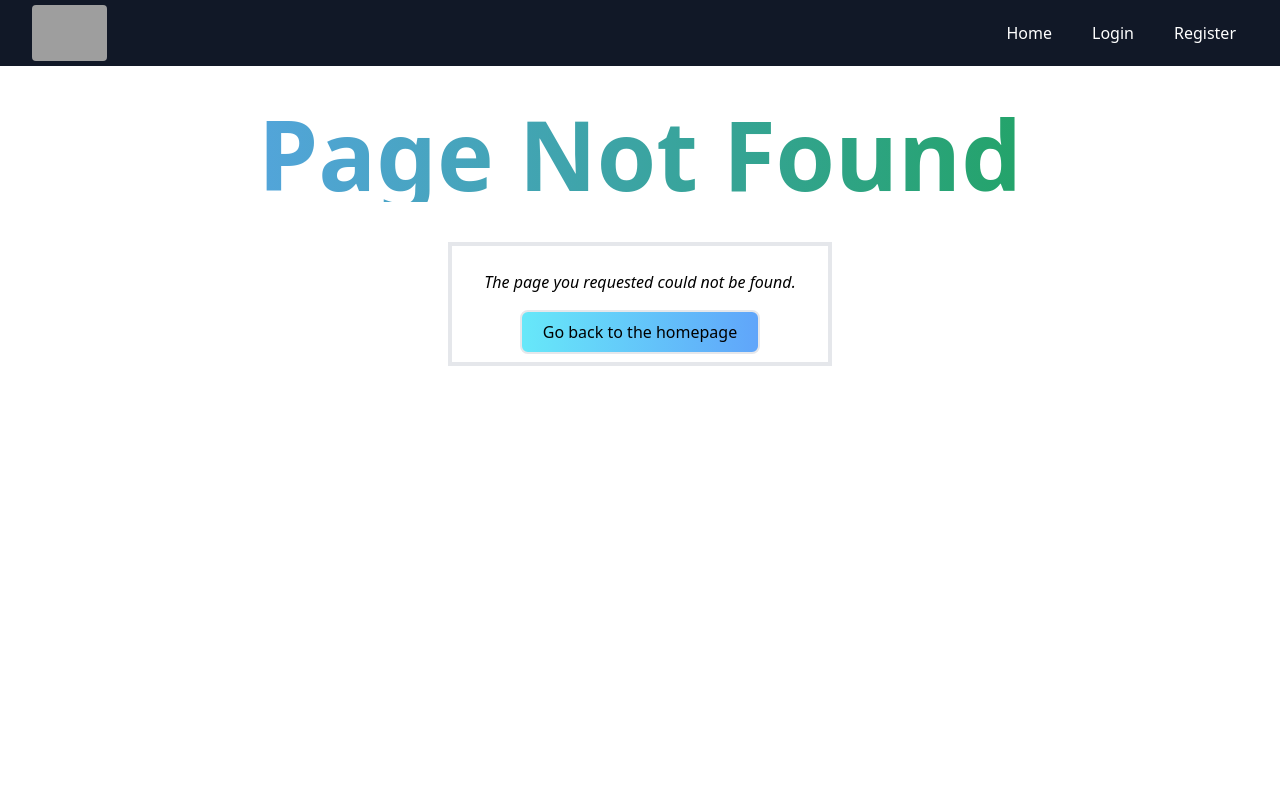
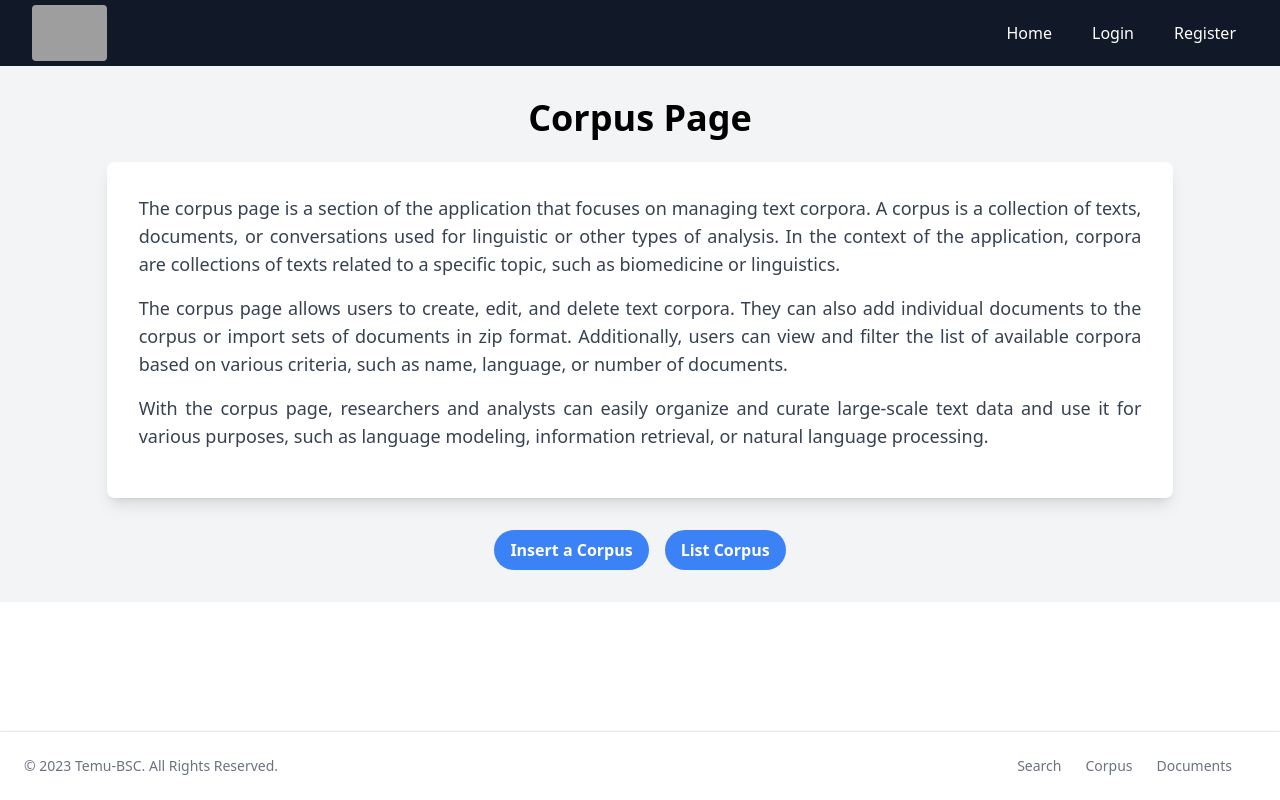
Before and after one commit to TeMU-BSC/BioTextMiner, a Next.js app in the folder frontend/next-project/: page /analyze in a window 1280 px wide. Before the commit this address had no page. Shown: the top 800 px of the page. Built offline with nearby package versions, Linux system fonts and the light colour scheme; grey boxes are pictures that could not be loaded.

Commit message:
Analyze page

```diff
--- a/frontend/next-project/src/components/Navbar.tsx
+++ b/frontend/next-project/src/components/Navbar.tsx
@@ -96,7 +96,7 @@ const NavBar = () => {
                   <Link href="/search" className="ml-4 px-3 py-2 rounded-md text-base font-medium">
                     Search
                   </Link>
-                  <Link href="/corpus" className="ml-4 px-3 py-2 rounded-md text-base font-medium">
+                  <Link href="/analyze" className="ml-4 px-3 py-2 rounded-md text-base font-medium">
                     Analyze
                   </Link>
                   {/* <Link href="/documents" className="ml-4 px-3 py-2 rounded-md text-base font-medium">
--- /dev/null
+++ b/frontend/next-project/src/pages/analyze.tsx
@@ -0,0 +1,77 @@
+/**
+ * @file corpus main page
+ * @author Siddique Muhammad
+ * @version 1.1
+ */
+
+/**
+ * @imports
+ * @Link from next/link
+ * @Layout layout component
+ */
+import Link from 'next/link';
+import Layout from '@/components/Layout';
+
+// Not used yet
+import { Card, CardContent, Typography } from '@mui/material';
+
+
+
+/**
+ * @const CorpusPage
+ * @description Manages the analization section
+ * @returns html page
+ */
+const CorpusPage = () => (
+  <Layout>
+    {/* Main Div */}
+    <div className="flex flex-col bg-gray-100 ">
+
+      {/* Content */}
+      <div className="flex-grow ">
+
+        <div className="flex flex-col items-center justify-center my-8">
+          <div className="text-center w-10/12">
+            <h1 className="text-4xl font-bold mb-6">Corpus Page</h1>
+
+            {/* Text */}
+            <div className='bg-white rounded-lg shadow-lg p-8 text-justify'>
+              <p className="text-lg text-gray-700 mb-4">The corpus page is a section of the application that focuses on managing text corpora. A corpus is a collection of texts, documents, or conversations used for linguistic or other types of analysis. In the context of the application, corpora are collections of texts related to a specific topic, such as biomedicine or linguistics.</p>
+              <p className="text-lg text-gray-700 mb-4">The corpus page allows users to create, edit, and delete text corpora. They can also add individual documents to the corpus or import sets of documents in zip format. Additionally, users can view and filter the list of available corpora based on various criteria, such as name, language, or number of documents.</p>
+              <p className="text-lg text-gray-700 mb-4">With the corpus page, researchers and analysts can easily organize and curate large-scale text data and use it for various purposes, such as language modeling, information retrieval, or natural language processing.</p>
+
+            {/* End Text */}
+            </div>
+
+            {/* Buttons */}
+            <div className="flex justify-center space-x-4 mt-8">
+
+              <button className="bg-blue-500 hover:bg-blue-700 text-white font-bold py-2 px-4 rounded-full transition-all duration-500 transform hover:scale-110">
+                <Link href='/corpus/insert'>
+                  Insert a Corpus
+                </Link>
+              </button>
+
+              <button className="bg-blue-500 hover:bg-blue-700 text-white font-bold py-2 px-4 rounded-full transition-all duration-500 transform hover:scale-110">
+                <Link href='/corpus/list'>
+                  List Corpus
+                </Link>
+              </button>
+
+            {/* End Buttons */}
+            </div>
+
+          </div>
+
+        </div>
+
+      {/* End Content */}
+      </div>
+
+
+    {/* End Main Div */}
+    </div>
+  </Layout>
+);
+
+export default CorpusPage;
--- a/frontend/next-project/src/pages/corpus.tsx
+++ /dev/null
@@ -1,75 +0,0 @@
-/**
- * @file corpus main page
- * @author Siddique Muhammad
- * @version 1.1
- */
-
-import NavBar from '../components/Navbar'
-import Link from 'next/link';
-import { Card, CardContent, Typography } from '@mui/material';
-import Footer from '@/components/footer';
-
-const CorpusPage = () => (
-  <>
-  {/* Main Div */}
-  <div className="min-h-screen flex flex-col bg-gray-100 ">
-
-    {/* NavBar */}
-    <div>
-      <NavBar />
-    {/* End NavBar */}
-    </div>
-
-    {/* Content */}
-    <div className="flex-grow ">
-
-      <div className="flex flex-col items-center justify-center my-8">
-        <div className="text-center w-10/12">
-          <h1 className="text-4xl font-bold mb-6">Corpus Page</h1>
-
-          {/* Text */}
-          <div className='bg-white rounded-lg shadow-lg p-8 text-justify'>
-            <p className="text-lg text-gray-700 mb-4">The corpus page is a section of the application that focuses on managing text corpora. A corpus is a collection of texts, documents, or conversations used for linguistic or other types of analysis. In the context of the application, corpora are collections of texts related to a specific topic, such as biomedicine or linguistics.</p>
-            <p className="text-lg text-gray-700 mb-4">The corpus page allows users to create, edit, and delete text corpora. They can also add individual documents to the corpus or import sets of documents in zip format. Additionally, users can view and filter the list of available corpora based on various criteria, such as name, language, or number of documents.</p>
-            <p className="text-lg text-gray-700 mb-4">With the corpus page, researchers and analysts can easily organize and curate large-scale text data and use it for various purposes, such as language modeling, information retrieval, or natural language processing.</p>
-
-          {/* End Text */}
-          </div>
-
-          {/* Buttons */}
-          <div className="flex justify-center space-x-4 mt-8">
-
-            <button className="bg-blue-500 hover:bg-blue-700 text-white font-bold py-2 px-4 rounded-full transition-all duration-500 transform hover:scale-110">
-              <Link href='/corpus/insert'>
-                Insert a Corpus
-              </Link>
-            </button>
-
-            <button className="bg-blue-500 hover:bg-blue-700 text-white font-bold py-2 px-4 rounded-full transition-all duration-500 transform hover:scale-110">
-              <Link href='/corpus/list'>
-                List Corpus
-              </Link>
-            </button>
-
-          {/* End Buttons */}
-          </div>
-
-        </div>
-
-      </div>
-
-    {/* End Content */}
-    </div>
-
-    {/* Footer */}
-    <div>
-      <Footer></Footer>
-    {/* End Footer */}
-    </div>
-
-  {/* End Main Div */}
-  </div>
-  </>
-);
-
-export default CorpusPage;
```
